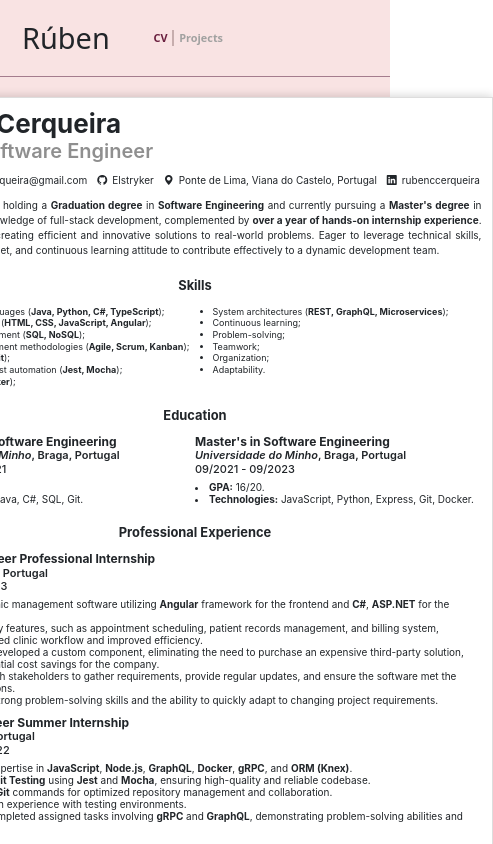
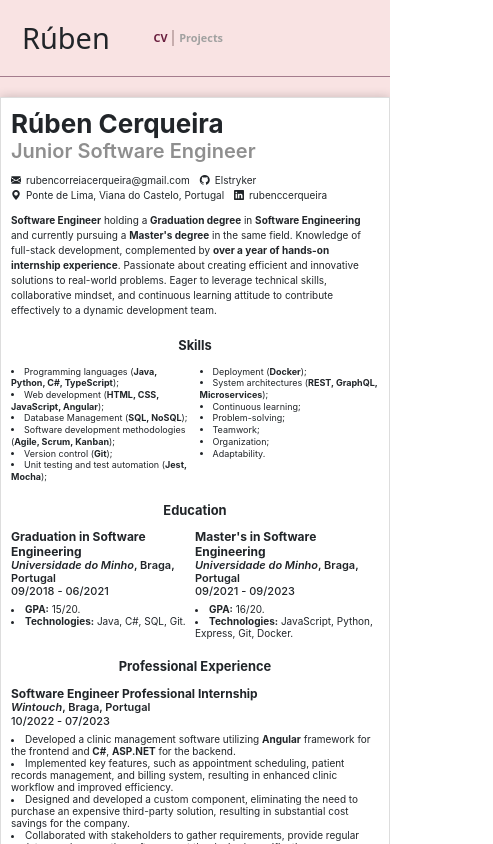
Before and after one commit to rubenccerqueira/rubenccerqueira.github.io, an Angular app: page /cv in a window 390 px wide. Shown: the top 844 px of the page, 493 px wide, since content can reach past the window. Built offline with nearby package versions, Linux system fonts and the light colour scheme.

Commit message:
fix mobile support for CV page

```diff
--- a/src/app/cv/cv.component.scss
+++ b/src/app/cv/cv.component.scss
@@ -13,7 +13,6 @@
   align-items: center;
   padding: 20px 0px;
   font-size: 10px;
-  text-align: justify;
   background-color: #f9e3e3;
 
   .A4Page {
@@ -27,6 +26,11 @@
     border: 1px solid #ddd;
     box-shadow: 0 0 10px rgba(0, 0, 0, 0.2);
     padding: 10px;
+
+    @media only screen and (max-width: 595px) {
+      width: 100%;
+      height: fit-content;
+    }
 
     ul {
       list-style-position: inside;
```
Also changed, not shown: 4 other files (tests, documents, lock files or other folders).
